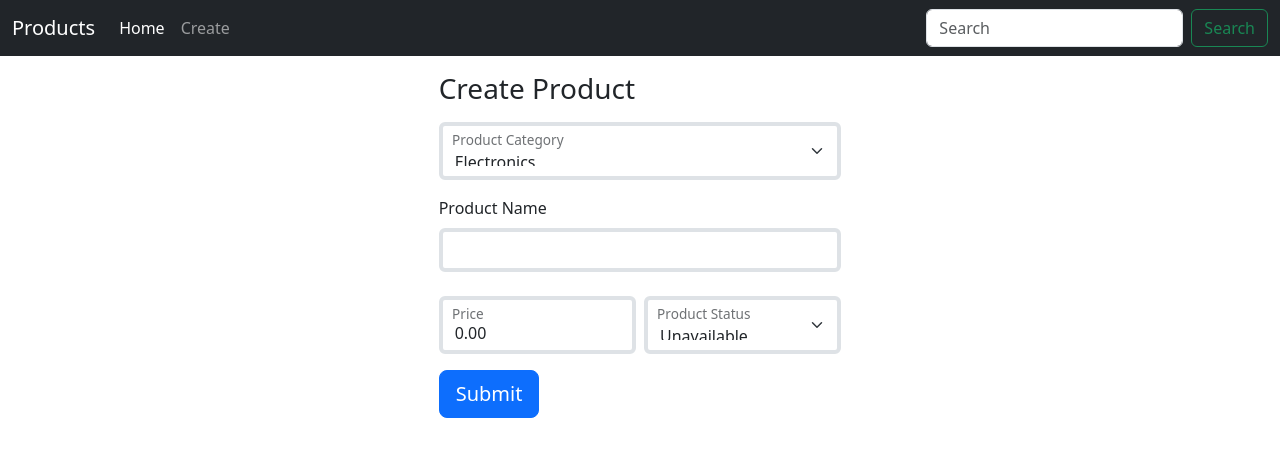
After one commit to Sandip-Kanzariya/Django-CRUD, a Django app: page /create in a window 1280 px wide. The commit adds this page. Shown: the top 457 px of the page. Run offline with Django 4.2, Linux system fonts and the light colour scheme.

Commit message:
create product and store in database

```diff
--- a/home/templates/base.html
+++ b/home/templates/base.html
@@ -9,7 +9,7 @@
 <body>
     <nav class="navbar navbar-expand-lg bg-dark navbar-dark">
       <div class="container-fluid">
-        <a class="navbar-brand" href="#">Products</a>
+        <a class="navbar-brand" href="{% url 'products' %}">Products</a>
         <button class="navbar-toggler" type="button" data-bs-toggle="collapse" data-bs-target="#navbarSupportedContent"
                 aria-controls="navbarSupportedContent" aria-expanded="false" aria-label="Toggle navigation">
           <span class="navbar-toggler-icon"></span>
@@ -17,10 +17,10 @@
         <div class="collapse navbar-collapse" id="navbarSupportedContent">
           <ul class="navbar-nav me-auto mb-2 mb-lg-0">
             <li class="nav-item">
-              <a class="nav-link active" aria-current="page" href="#">Home</a>
+              <a class="nav-link active" aria-current="page" href="{% url 'products' %}">Home</a>
             </li>
             <li class="nav-item">
-              <a class="nav-link" href="#">Link</a>
+              <a class="nav-link" href="{% url 'create_product' %}">Create</a>
             </li>
           </ul>
           <form class="d-flex" role="search">
--- /dev/null
+++ b/home/templates/create-product.html
@@ -0,0 +1,52 @@
+{% include 'base.html' %}
+{% block content %}
+<div class="container col-4">
+    <h3 class="mt-3">Create Product</h3>
+    <form class="mt-3" method="post">
+        {% csrf_token %}
+
+        <div class="col-md">
+            <div class="form-floating">
+                <select class="form-select border-4" id="floatingCategoryGrid" name="category">
+                    {% for pt in product_type %}
+                        <option value= {{pt.0}} > {{pt.1}} </option>
+                    {% endfor %}
+                </select>
+                <label for="floatingCategoryGrid">Product Category</label>
+            </div>
+        </div>
+
+        <div class="mt-3">
+            <label for="name" class="form-label">Product Name</label>
+            <input type="text" class="form-control border-4" id="name" name="name">
+        </div>
+
+        <div class="row g-2 mt-3">
+            <div class="col-md">
+                <div class="form-floating">
+                    <input type="number" class="form-control border-4" id="price" name="price" min="0" step="0.01" value="0.00">
+                    <label for="price">Price</label>
+                </div>
+            </div>
+            <div class="col-md">
+                <div class="form-group">
+                    <div class="form-floating" >
+                        <select class="form-select border-4" id="floatingStatusGrid" name="status">
+                            {% for s in status %}
+                                <option value= {{s.0}} > {{s.1}} </option>
+                            {% endfor %}
+                        </select>
+                        <label for="floatingStatusGrid">Product Status</label>
+                    </div>
+                </div>
+            </div>
+        </div>
+
+        <div class="mt-3">
+            <button class="btn btn-primary btn-lg" type="submit"> Submit </button>
+        </div>
+
+    </form>
+
+</div>
+{% endblock %}
--- a/home/templates/products.html
+++ b/home/templates/products.html
@@ -1,11 +1,10 @@
 {% extends 'base.html' %}
 {% block content %}
 
-,<div class="mb-3">
+<div class="mb-3">
     <center>
         <h3> Products</h3>
     </center>
-
 </div>
 
 <table class="table">
--- a/home/urls.py
+++ b/home/urls.py
@@ -2,6 +2,7 @@ from django.urls import path
 from . import views
 urlpatterns = [
     path('', views.products, name='products'),
+    path('create', views.create_product, name='create_product'),
     path('update/<int:pk>', views.update_product, name="update_product"),
     path('delete/<int:pk>', views.delete_product, name="delete_product"),
 ]
--- a/home/views.py
+++ b/home/views.py
@@ -1,5 +1,6 @@
 from django.shortcuts import render, get_object_or_404, redirect
-from home.models import Product
+from home.models import Product, PRODUCT_TYPE, STATUS
+
 
 # Create your views here.
 
@@ -9,6 +10,33 @@ def products(request):
 
     # Pass the products to the template
     return render(request, 'products.html', {'products': product_list})
+
+def create_product(request):
+
+    if request.method == "POST":
+        name = request.POST.get('name')
+        category = request.POST.get('category')
+        price = request.POST.get('price')
+        status = request.POST.get('status')
+
+        # category = category.title()
+        # Select Category based on value
+        for pt in PRODUCT_TYPE:
+            if pt[0] == category:
+                category = pt[1]
+                break
+
+        # Create a new product instance and save it
+        product = Product.objects.create(
+            name=name,
+            category=category,
+            price=price,
+            status=status
+        )
+
+        return redirect('products')
+
+    return render(request, 'create-product.html', {'product_type' : PRODUCT_TYPE, 'status':STATUS})
 
 def update_product(request, pk):
     # Find the product with id = pk
```
